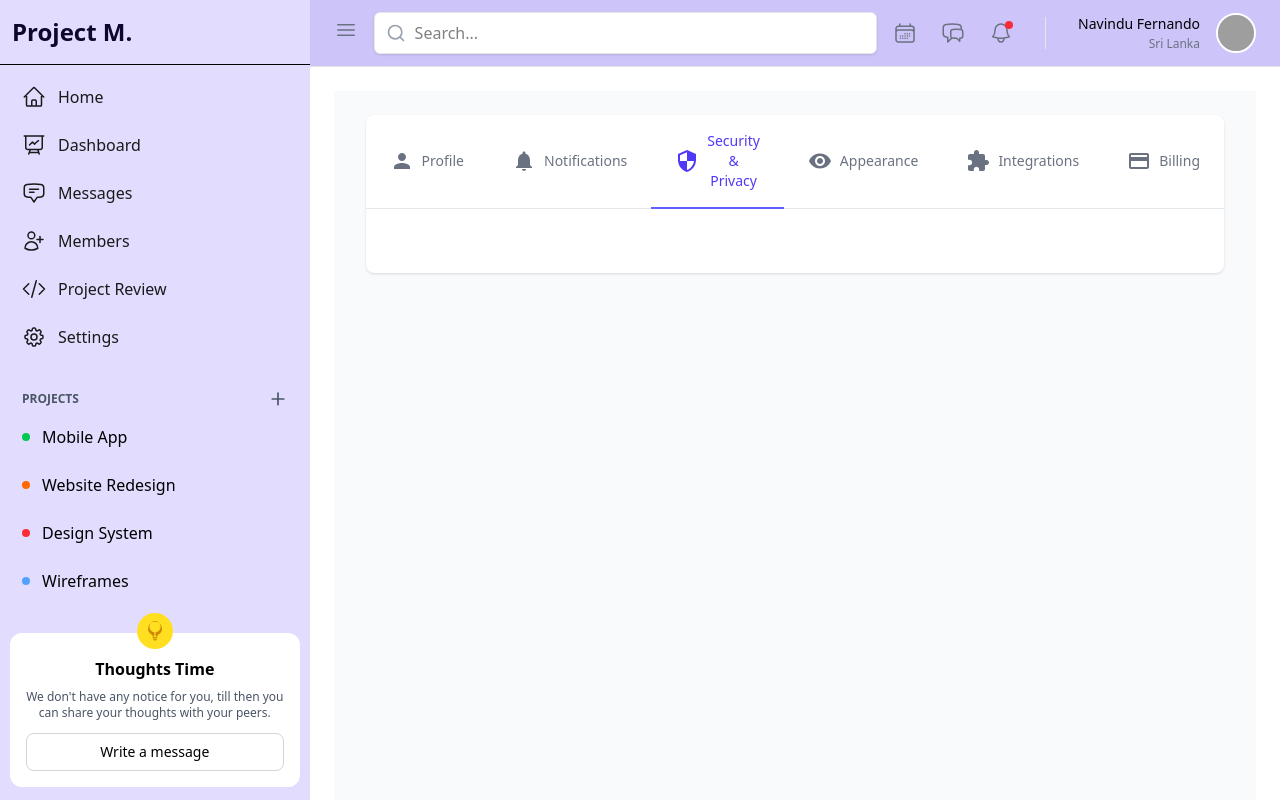
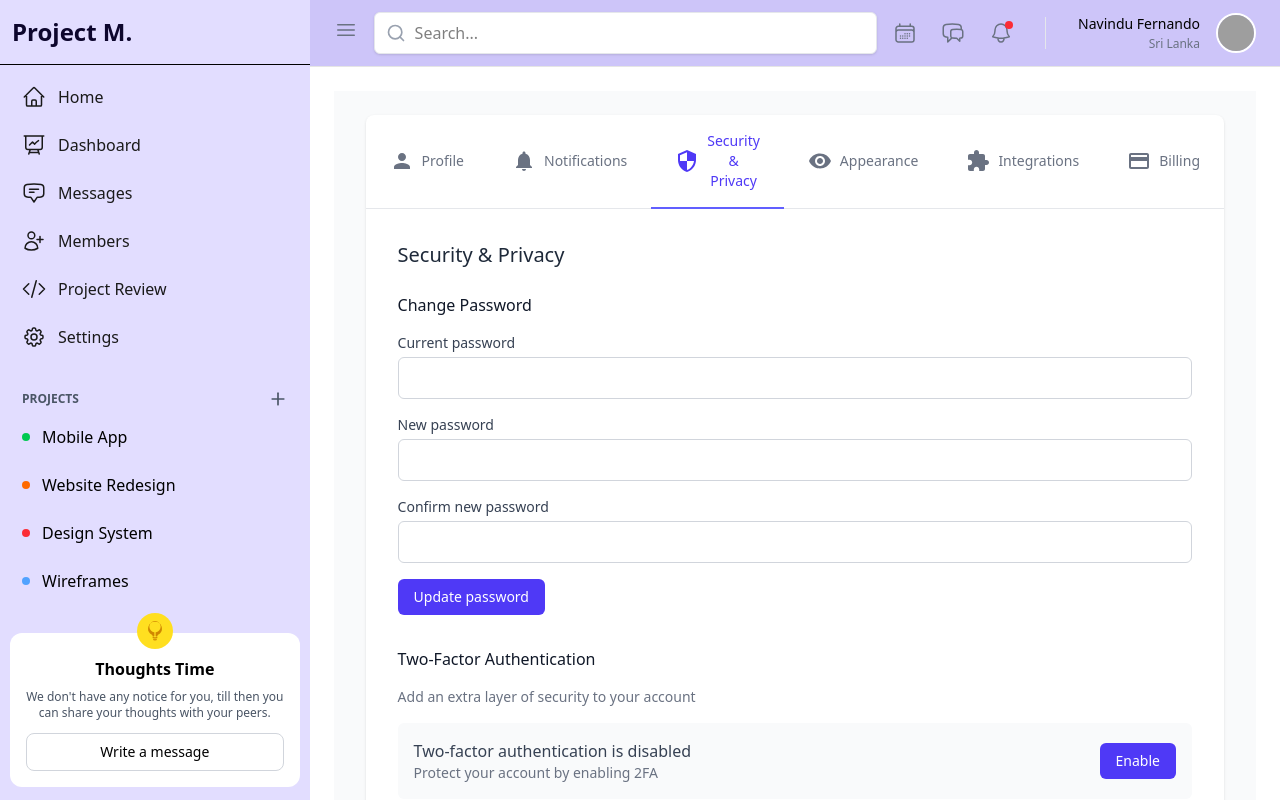
Before and after one commit to navindufernando/QUBIQ, a React (Vite) app in the folder common/sideandnavbar/: page /settings in a window 1280 px wide. Both pictures are taken after a click on the button "Security & Privacy". Shown: the top 800 px of the page. Built offline with nearby package versions, Linux system fonts and the light colour scheme; grey boxes are pictures that could not be loaded.

Commit message:
created security and privacy section in the settings page

```diff
--- a/common/sideandnavbar/src/pages/Settings/Settings.tsx
+++ b/common/sideandnavbar/src/pages/Settings/Settings.tsx
@@ -248,7 +248,109 @@ const Settings = () => {
             </div>
           </div>
         )
+        case "security":
+          return (
+            <div>
+              <h2 className="text-xl font-medium text-gray-800 mb-6">Security & Privacy</h2>
 
+              <div className="mb-8">
+                <h3 className="font-medium text-gray-900 mb-4">Change Password</h3>
+
+                <div className="space-y-4">
+                  <div>
+                    <label className="block text-sm font-medium text-gray-700 mb-1">Current password</label>
+                    <input type="password" className="w-full border border-gray-300 rounded-md px-3 py-2" />
+                  </div>
+
+                  <div>
+                    <label className="block text-sm font-medium text-gray-700 mb-1">New password</label>
+                    <input type="password" className="w-full border border-gray-300 rounded-md px-3 py-2" />
+                  </div>
+
+                  <div>
+                    <label className="block text-sm font-medium text-gray-700 mb-1">Confirm new password</label>
+                    <input type="password" className="w-full border border-gray-300 rounded-md px-3 py-2" />
+                  </div>
+                </div>
+
+                <div className="mt-4">
+                  <button className="px-4 py-2 bg-indigo-600 text-white rounded-md text-sm hover:bg-indigo-700">
+                    Update password
+                  </button>
+                </div>
+              </div>
+
+              <div className="mb-8">
+                <h3 className="font-medium text-gray-900 mb-4">Two-Factor Authentication</h3>
+                <p className="text-gray-500 text-sm mb-4">Add an extra layer of security to your account</p>
+
+                <div className="flex items-center justify-between p-4 bg-gray-50 rounded-md">
+                  <div>
+                    <p className="font-medium text-gray-700">Two-factor authentication is disabled</p>
+                    <p className="text-gray-500 text-sm">Protect your account by enabling 2FA</p>
+                  </div>
+                  <button className="px-4 py-2 bg-indigo-600 text-white rounded-md text-sm hover:bg-indigo-700">
+                    Enable
+                  </button>
+                </div>
+              </div>
+
+              <div className="mb-8">
+                <h3 className="font-medium text-gray-900 mb-4">Sessions</h3>
+                <p className="text-gray-500 text-sm mb-4">Manage your active sessions</p>
+
+                <div className="bg-white shadow overflow-hidden rounded-md">
+                  <ul role="list" className="divide-y divide-gray-200">
+                    <li className="px-4 py-4">
+                      <div className="flex items-center justify-between">
+                        <div>
+                          <p className="font-medium text-gray-700">Chrome on Windows</p>
+                          <div className="flex items-center text-sm text-gray-500">
+                            <p>192.168.1.123</p>
+                            <span className="mx-2">•</span>
+                            <p>Current session</p>
+                          </div>
+                        </div>
+                        <span className="px-2 py-1 text-xs text-green-800 bg-green-100 rounded-full">Active now</span>
+                      </div>
+                    </li>
+                    <li className="px-4 py-4">
+                      <div className="flex items-center justify-between">
+                        <div>
+                          <p className="font-medium text-gray-700">Safari on Mac</p>
+                          <div className="flex items-center text-sm text-gray-500">
+                            <p>86.75.30.9</p>
+                            <span className="mx-2">•</span>
+                            <p>2 days ago</p>
+                          </div>
+                        </div>
+                        <button className="text-red-600 text-sm font-medium hover:text-red-700">Revoke</button>
+                      </div>
+                    </li>
+                    <li className="px-4 py-4">
+                      <div className="flex items-center justify-between">
+                        <div>
+                          <p className="font-medium text-gray-700">Mobile App on iPhone</p>
+                          <div className="flex items-center text-sm text-gray-500">
+                            <p>104.214.139.88</p>
+                            <span className="mx-2">•</span>
+                            <p>5 days ago</p>
+                          </div>
+                        </div>
+                        <button className="text-red-600 text-sm font-medium hover:text-red-700">Revoke</button>
+                      </div>
+                    </li>
+                  </ul>
+                </div>
+              </div>
+
+              <div className="flex justify-end">
+                <button className="px-4 py-2 bg-red-600 text-white rounded-md text-sm hover:bg-red-700">
+                  Log out all other sessions
+                </button>
+              </div>
+            </div>
+          )
       default:
         return null
     }
```
